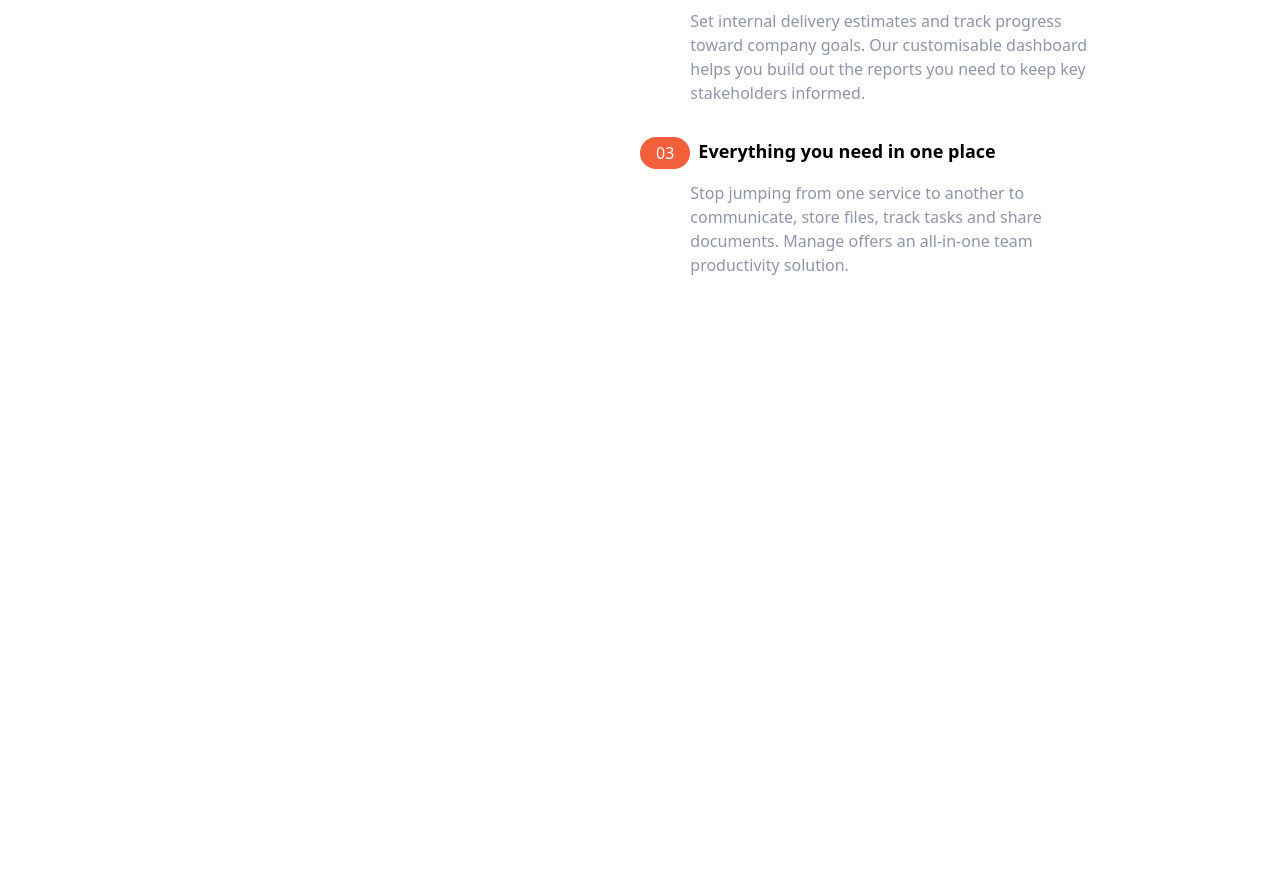
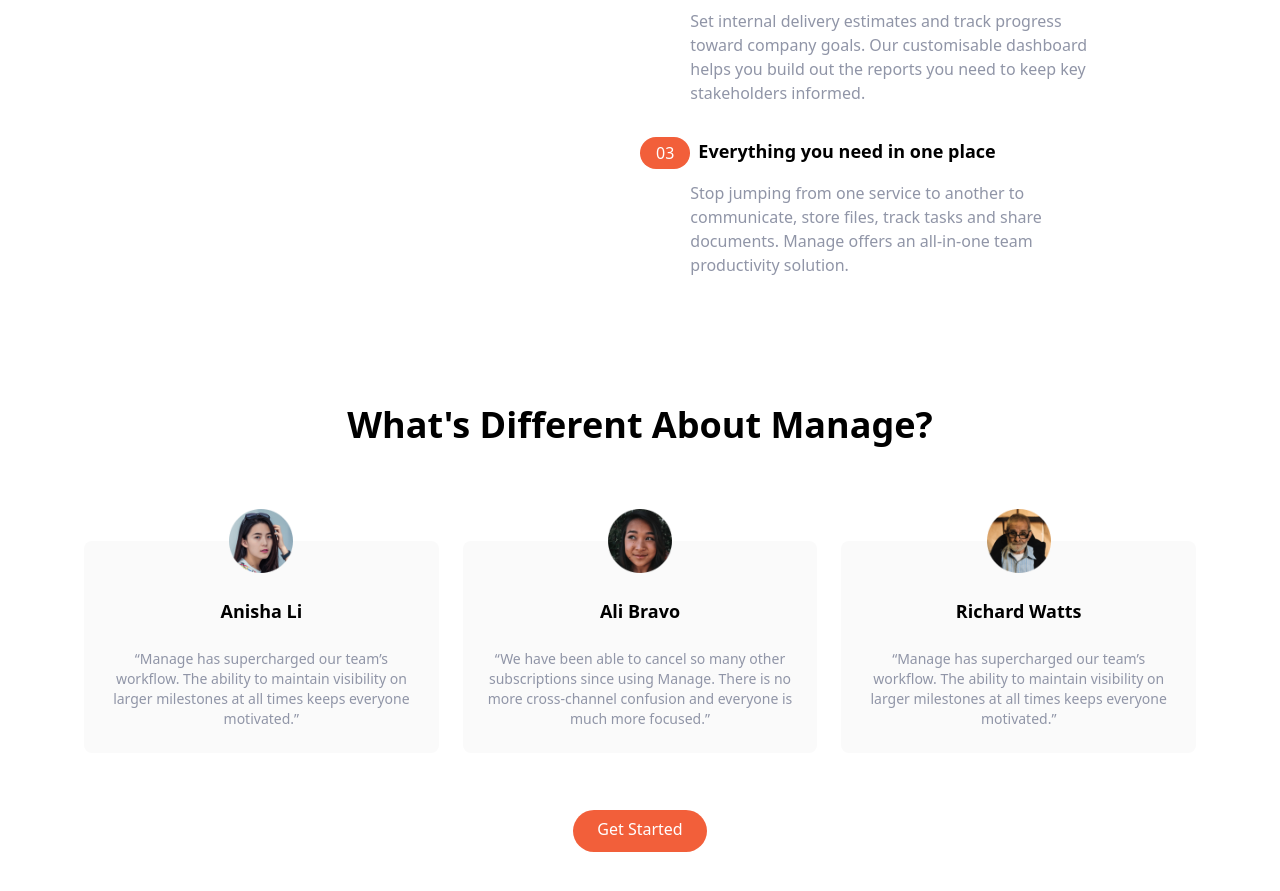
Before and after one commit to MrFullStackDev/tailwind_landing_page, a website: page index.html in a window 1280 px wide. Shown: the part 863-1754 px from the top of the page. Before the commit the page ends 1140 px from the top, so only its background shows below. Drawn offline with Linux system fonts and the light colour scheme.

Commit message:
feat: testimonial section

```diff
--- a/index.html
+++ b/index.html
@@ -139,10 +139,68 @@
                     </p>
                 </div>
                 </div>
-
-
             </div>
         </div>
      </section>
+
+     <!-- Testimonials section -->
+     <section id="testimonials">
+              <!-- Container to heading and testm blocks -->
+      <div class="max-w-6xl px-5 mx-auto mt-32 text-center">
+        <!-- Heading -->
+        <h2 class="text-4xl font-bold text-center">
+          What's Different About Manage?
+        </h2>
+        <!-- Testimonials Container -->
+        <div class="flex flex-col mt-24 md:flex-row md:space-x-6">
+          <!-- Testimonial 1 -->
+          <div
+            class="flex flex-col items-center p-6 space-y-6 rounded-lg bg-veryLightGray md:w-1/3"
+          >
+            <img src="img/avatar-anisha.png" class="w-16 -mt-14" alt="" />
+            <h5 class="text-lg font-bold">Anisha Li</h5>
+            <p class="text-sm text-darkGrayishBlue">
+              “Manage has supercharged our team’s workflow. The ability to
+              maintain visibility on larger milestones at all times keeps
+              everyone motivated.”
+            </p>
+          </div>
+
+          <!-- Testimonial 2 -->
+          <div
+            class="hidden flex-col items-center p-6 space-y-6 rounded-lg bg-veryLightGray md:flex md:w-1/3"
+          >
+            <img src="img/avatar-ali.png" class="w-16 -mt-14" alt="" />
+            <h5 class="text-lg font-bold">Ali Bravo</h5>
+            <p class="text-sm text-darkGrayishBlue">
+              “We have been able to cancel so many other subscriptions since
+              using Manage. There is no more cross-channel confusion and
+              everyone is much more focused.”
+            </p>
+          </div>
+
+          <!-- Testimonial 3 -->
+          <div
+            class="hidden flex-col items-center p-6 space-y-6 rounded-lg bg-veryLightGray md:flex md:w-1/3"
+          >
+            <img src="img/avatar-richard.png" class="w-16 -mt-14" alt="" />
+            <h5 class="text-lg font-bold">Richard Watts</h5>
+            <p class="text-sm text-darkGrayishBlue">
+              “Manage has supercharged our team’s workflow. The ability to
+              maintain visibility on larger milestones at all times keeps
+              everyone motivated.”
+            </p>
+          </div>
+        </div>
+        <!-- Button -->
+        <div class="my-16">
+          <a
+            href="#"
+            class="p-3 px-6 pt-2 text-white bg-brightRed rounded-full baseline hover:bg-brightRedLight"
+            >Get Started</a
+          >
+        </div>
+      </div>
+     </section>
 </body>
 </html>
```
Also changed, not shown: css/main.css.
